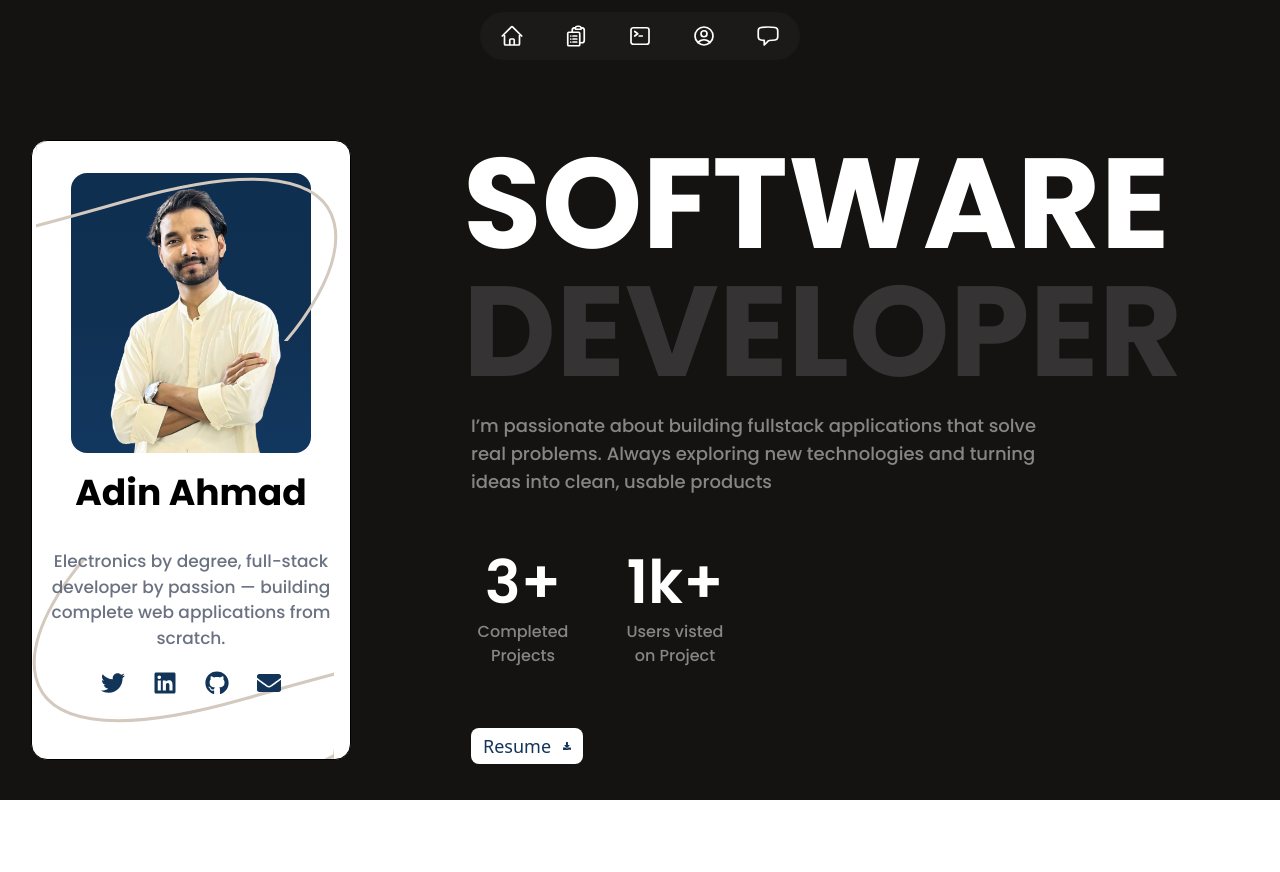
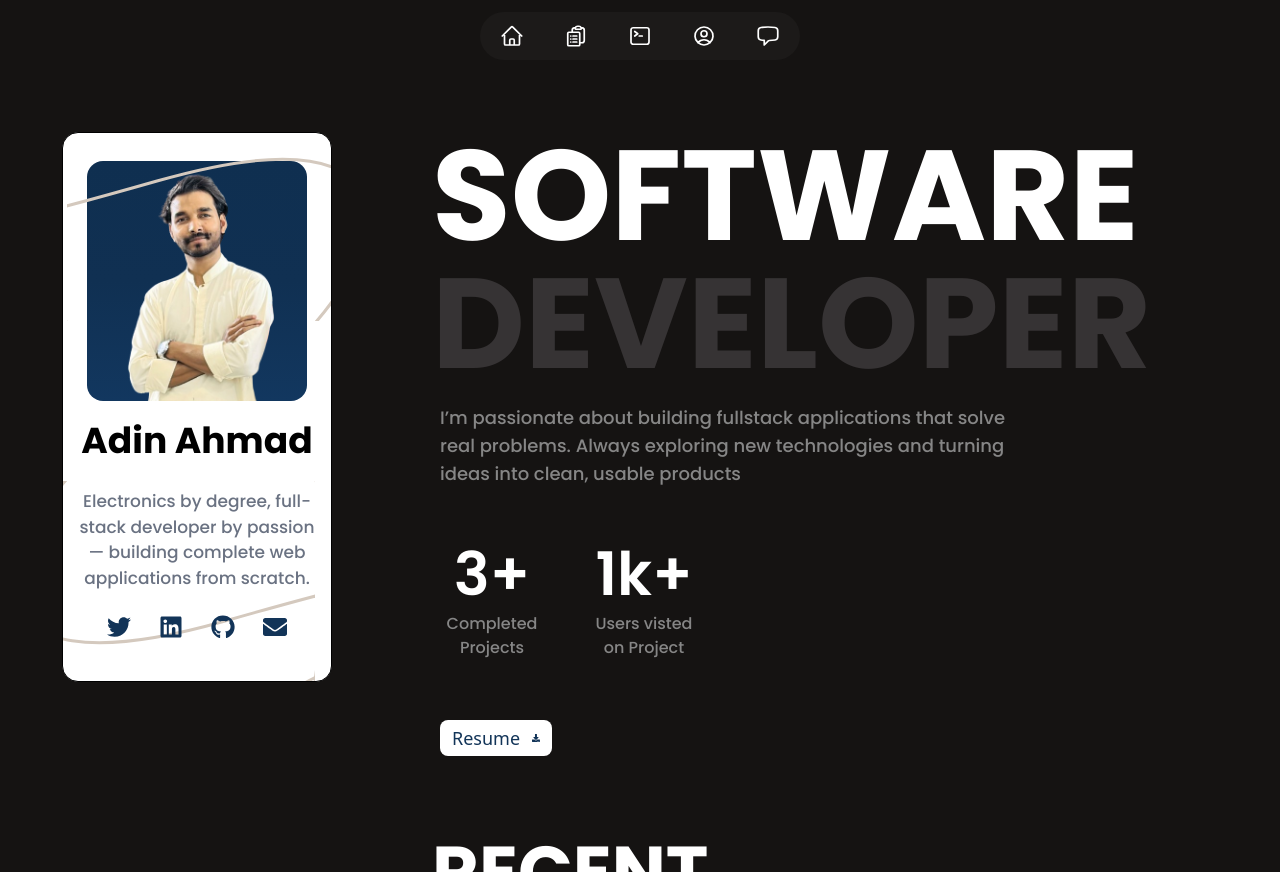
Before and after one commit to HeyAdin/portfolio-page, a React (Vite) app: page / in a window 1280 px wide. Before the commit the page ends 800 px from the top, so only its background shows below. Built offline with nearby package versions, Linux system fonts and the light colour scheme.

Commit message:
fixed profile zoom

```diff
--- a/src/App.css
+++ b/src/App.css
@@ -14,3 +14,8 @@
     scrollbar-width: none;
   }
 }
+
+#root{
+  height: 100vh;
+  background-color: #151312;
+}
--- a/src/App.jsx
+++ b/src/App.jsx
@@ -6,9 +6,9 @@ import { Profile } from './components/Profile'
 function App() {
 
   return (
-    <div className='text-white  bg-[#151312] pt-3 h-dvh overflow-hidden'>
+    <div className='text-white  bg-[#151312] pt-3 h-[740px] '>
       <Navbar />
-      <div className='flex justify-center gap-28 my-20'>
+      <div className='lg:flex lg:justify-center lg:gap-25 lg:mt-18 max-h-[740px] overflow-hidden bg-[#151312]'>
         <Profile />
         <HeroText />
       </div>
--- a/src/components/Navbar.jsx
+++ b/src/components/Navbar.jsx
@@ -46,7 +46,7 @@ export const Navbar = () => {
             }}
             transition={{
                 duration: 0.4
-            }} className=" bg-[#1C1A19]  flex items-center justify-center p-3 px-5 list-none gap-10 rounded-3xl">
+            }} className=" bg-[#1C1A19] flex items-center justify-center p-3 px-3 lg:px-5 list-none gap-7 lg:gap-10 rounded-3xl">
             {
                 navList.map((item, index) => (
                     <motion.div
--- a/src/components/Profile.jsx
+++ b/src/components/Profile.jsx
@@ -8,8 +8,8 @@ export const Profile = () => {
             animate={{ scale: 1, opacity: 1 }}
             whileHover={{boxShadow:"0px 0px 200px 10px #123458 "}}
             transition={{ duration: 0.7 }}
-            className='overflow-hidden relative font-Poppins w-[320px] h-[620px] border border-1-white bg-white text-black rounded-2xl flex flex-col items-center text-center gap-3 py-8 px-4 hover:shadow-md shadow-gray-700'>
-            <svg width="400" height="200" className='absolute top-0 left-1 z-10 overflow-hidden'>
+            className='overflow-hidden relative font-Poppins lg:w-[270px] lg:h-[550px] border border-1-white bg-white text-black rounded-2xl flex flex-col items-center text-center gap-3 py-7 px-4 hover:shadow-md shadow-gray-700'>
+            <svg width="400" height="200" className='absolute -top-3 left-1 z-10 overflow-hidden'>
                 <motion.path
                     d="M0 0 C  -100 700, 650 -100, 90 60 S 0 10, 100 -50"
                     stroke="#D4C9BE"
@@ -21,17 +21,17 @@ export const Profile = () => {
                     transition={{ duration: 1, ease: "easeInOut" }}
                 />
             </svg>
-            <img className='mb-2 bg-gradient-to-t from-[#12375f] via-[#103052] to-[#0f2f50] w-60 rounded-2xl object-cover h-70' src={profilePic} alt="profileImage" />
+            <img className='mb-2 bg-gradient-to-t from-[#12375f] via-[#103052] to-[#0f2f50] w-55 rounded-2xl object-cover lg:h-60' src={profilePic} alt="profileImage" />
             <motion.h1
                 initial={{ scale: 0.7, opacity: 0 }}
                 animate={{ scale: 1, opacity: 1 }}
                 transition={{ duration: 1 }}
-                className='font-[700] text-4xl mb-6'>Adin Ahmad</motion.h1>
+                className='font-[700] text-4xl mb-4'>Adin Ahmad</motion.h1>
             <motion.p
                 initial={{ scale: 0.7, opacity: 0 }}
                 animate={{ scale: 1, opacity: 1 }}
                 transition={{ duration: 1 }}
-                className='mb-2 z-10 text-[17px] font-[500] text-gray-500'>Electronics by degree, full-stack developer by passion — building complete web applications from scratch.</motion.p>
+                className='mb-3 z-10 text-[17px] font-[500] text-gray-500'>Electronics by degree, full-stack developer by passion — building complete web applications from scratch.</motion.p>
             <svg width="400" height="200" className='absolute bottom-0 right-4 z-9 overflow-hidden scale-y-[-1] scale-x-[-1]'>
                 <motion.path
                     d="M0 0 C  -100 700, 650 -100, 90 60 S 0 10, 100 -50"
```
